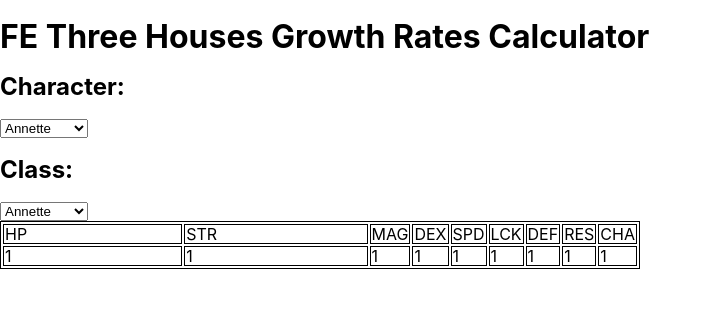
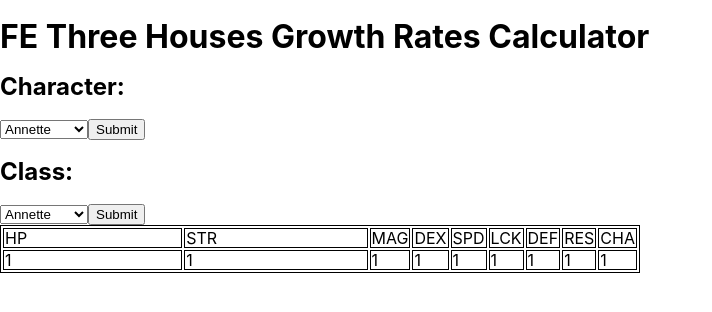
Before and after one commit to mowshe/ThreeHousesCalculator, a React (Create React App) app: page / in a window 1280 px wide. Shown: the top 312 px of the page, without its empty margins (0-712 px from the left). Built offline with nearby package versions, Linux system fonts and the light colour scheme.

Commit message:
added more state stuff

```diff
--- a/src/App.js
+++ b/src/App.js
@@ -7,6 +7,16 @@
 class App extends React.Component {
   constructor(props) {
     super(props);
+    this.state = {
+      value:"",
+      class:""
+    }
+    this.handleSubmit = this.handleSubmit.bind(this);
+  }
+
+  handleSubmit(event){
+    this.setState({value : event.target.value})
+    console.log(this.state.value);
   }
 
   render() {
@@ -14,12 +24,12 @@
       <div className="App">
         <h1>FE Three Houses Growth Rates Calculator</h1>
 
-          <h2> Character:</h2>
-          <CharacterSearch/>
+          <h2> Character: {this.state.value}</h2>
+          <CharacterSearch handleSubmit={this.handleSubmit.bind(this)}/>
           <h2>Class:</h2>
           <ClassSearch/>
 
-        <GrowthRates/>
+          <GrowthRates/>
       </div>
     );
   }
--- a/src/components/CharacterSearch.jsx
+++ b/src/components/CharacterSearch.jsx
@@ -3,13 +3,27 @@
 class CharacterSearch extends React.Component {
   constructor(props) {
     super(props);
+    this.state ={value:""}
+    this.handleChange = this.handleChange.bind(this);
+    this.handleSubmit = this.handleSubmit.bind(this);
+
+  }
+
+  handleChange(e){
+    this.setState({value : e.target.value});
+  }
+
+  handleSubmit(e){
+    console.log("Submitted");
+    this.setState({value:e.target.value});
+
   }
 
   render() {
     return (
-        <form>
+          <form onSubmit={this.handleSubmit}>
               <label>
-            <select type="text" name="class">
+                <select value={this.state.value} onChange={this.handleChange}>
                         <option value="Annette">Annette</option>
                         <option value="Ashe">Ashe</option>
                         <option value="Bernadetta">Bernadetta</option>
@@ -21,9 +35,13 @@
                         <option value="Dimitri">Dimitri</option>
                 </select>
               </label>
+            <input type="submit" value="Submit"/>
           </form>
     );
   }
+
+
+
 }
 
 export default CharacterSearch;
--- a/src/components/ClassSearch.jsx
+++ b/src/components/ClassSearch.jsx
@@ -3,13 +3,28 @@
 class ClassSearch extends React.Component {
   constructor(props) {
     super(props);
+    this.state ={value:""}
+    this.handleChange = this.handleChange.bind(this);
+    this.handleSubmit = this.handleSubmit.bind(this);
+
+  }
+
+  handleChange(e){
+    this.setState({value : e.target.value});
+    console.log(e.target.value);
+  }
+
+  handleSubmit(e){
+    console.log("Submitted");
+    this.setState({char:e.target.value});
+
   }
 
   render() {
     return (
-        <form>
+          <form onSubmit={this.handleSubmit}>
               <label>
-                <select type="text" name="class">
+                <select value={this.state.value} onChange={this.handleChange}>
                         <option value="Annette">Annette</option>
                         <option value="Ashe">Ashe</option>
                         <option value="Bernadetta">Bernadetta</option>
@@ -19,12 +34,15 @@
                         <option value="Cyril">Cyril</option>
                         <option value="Dedue">Dedue</option>
                         <option value="Dimitri">Dimitri</option>
-
                 </select>
               </label>
+            <input type="submit" value="Submit"/>
           </form>
     );
   }
+
+
+
 }
 
 export default ClassSearch;
--- a/src/components/GrowthRates.jsx
+++ b/src/components/GrowthRates.jsx
@@ -1,4 +1,5 @@
 import React from 'react';
+
 //2 * 9 table
 
 
@@ -9,6 +10,7 @@
 
   render() {
     return (
+        <div>
           <table>
               <tr>
                   <td>HP</td>
@@ -34,6 +36,7 @@
                   <td>1</td>
               </tr>
           </table>
+        </div>
     );
   }
 }
```
Lines whose indentation alone changed are shown as unchanged.
